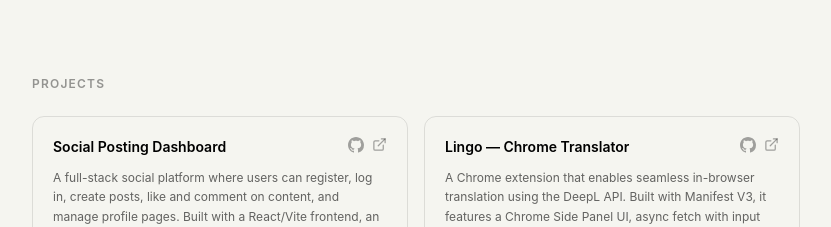
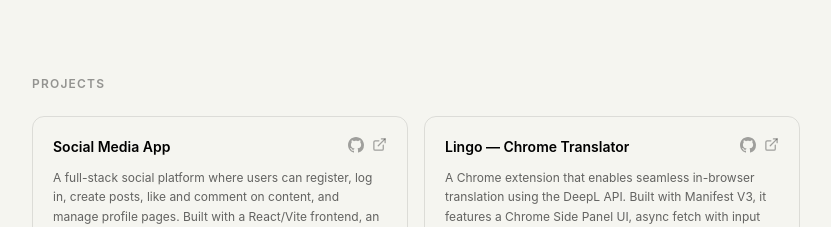
Before and after one commit to rayymondf/personal-site, a Next.js app: page / in a window 1280 px wide. Shown: the part 2060-2287 px from the top of the page, without its empty margins (224-1055 px from the left). Built offline with nearby package versions, Linux system fonts and the light colour scheme.

Commit message:
Update page.tsx

```diff
--- a/app/page.tsx
+++ b/app/page.tsx
@@ -75,10 +75,10 @@ const experience = [
 
 const projects = [
   {
-    name: "Social Posting Dashboard",
+    name: "Social Media App",
     stack: ["React", "Vite", "Node.js", "Express", "PostgreSQL", "Passport.js"],
     description: "A full-stack social platform where users can register, log in, create posts, like and comment on content, and manage profile pages. Built with a React/Vite frontend, an Express REST API backend, and PostgreSQL for persistent storage. Authentication uses Passport.js with bcrypt-hashed passwords and session management. Deployed on Render with a Neon PostgreSQL database.",
-    repo: "https://github.com/rayymondf/Posting_Dashboard_Project",
+    repo: "https://github.com/rayymondf/Social_Media_Project",
     demo: "https://posting-dashboard-project.onrender.com/",
   },
   {
```
